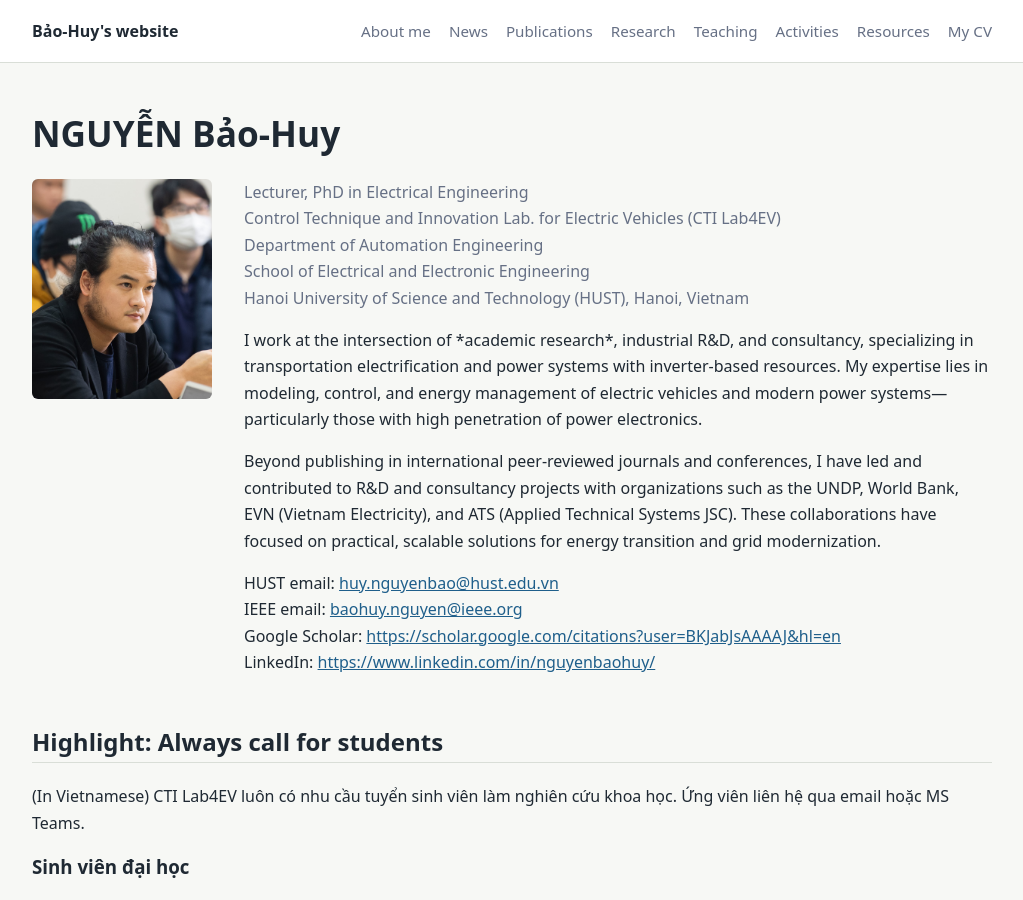
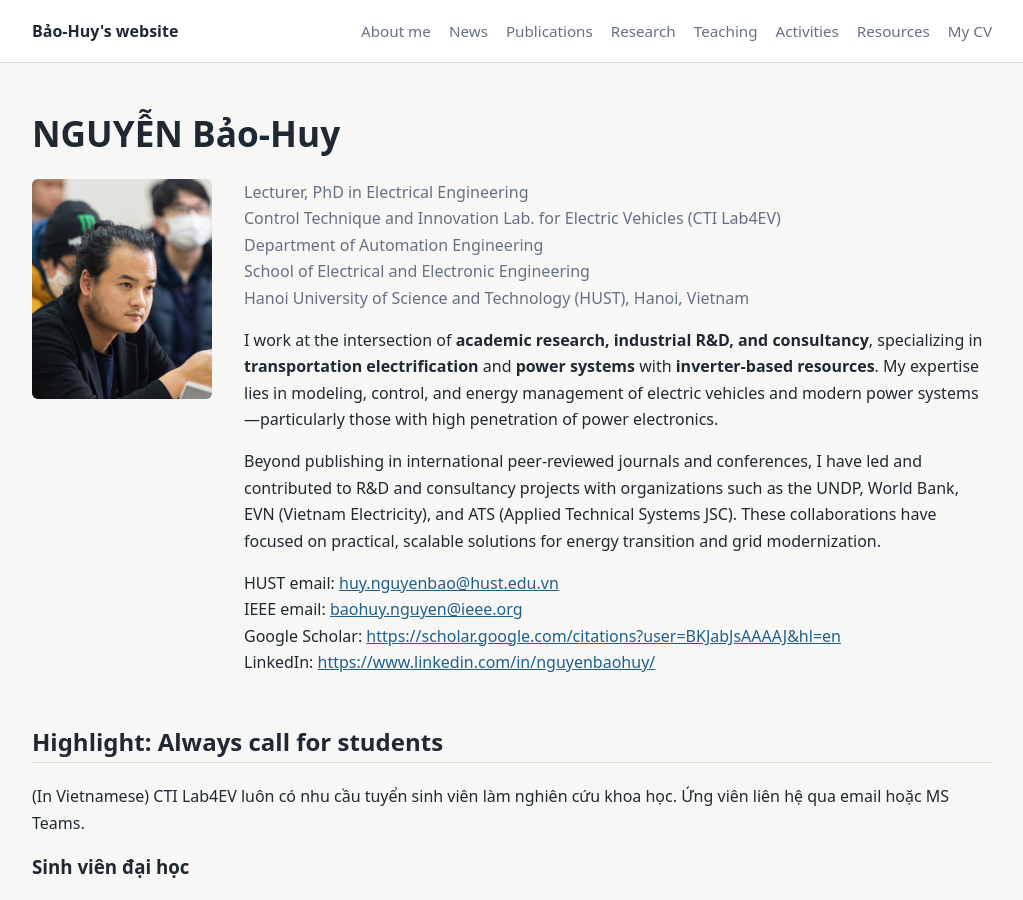
Before and after one commit to baohuynguyen/baohuynguyen.github.io, a Jekyll site: the page built from index.md, in a window 1280 px wide and 900 px high. Shown: the whole window, without its empty margins (128-1151 px from the left). Built offline with Jekyll 4.4.1, drawn with Linux system fonts in a browser that asks for light colours.

```diff
--- a/index.md
+++ b/index.md
@@ -18,7 +18,7 @@ title: About
     </p>
 
     <p>
-      I work at the intersection of *academic research*, industrial R&D, and consultancy, specializing in transportation electrification and power systems with inverter-based resources. My expertise lies in modeling, control, and energy management of electric vehicles and modern power systems—particularly those with high penetration of power electronics.
+      I work at the intersection of <strong>academic research, industrial R&D, and consultancy</strong>, specializing in <strong>transportation electrification</strong> and <strong>power systems</strong> with <strong>inverter-based resources</strong>. My expertise lies in modeling, control, and energy management of electric vehicles and modern power systems—particularly those with high penetration of power electronics.
     </p>
     <p>
     Beyond publishing in international peer-reviewed journals and conferences, I have led and contributed to R&D and consultancy projects with organizations such as the UNDP, World Bank, EVN (Vietnam Electricity), and ATS (Applied Technical Systems JSC). These collaborations have focused on practical, scalable solutions for energy transition and grid modernization.
```
